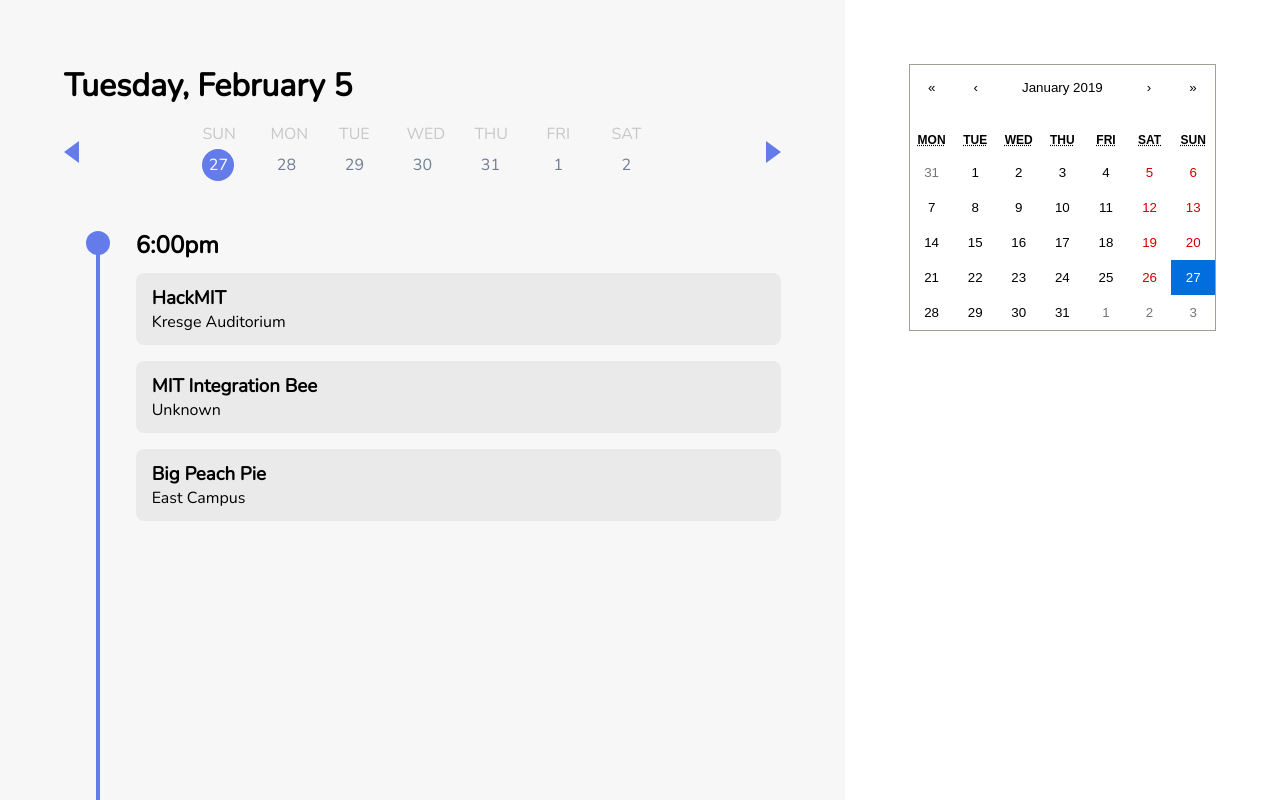
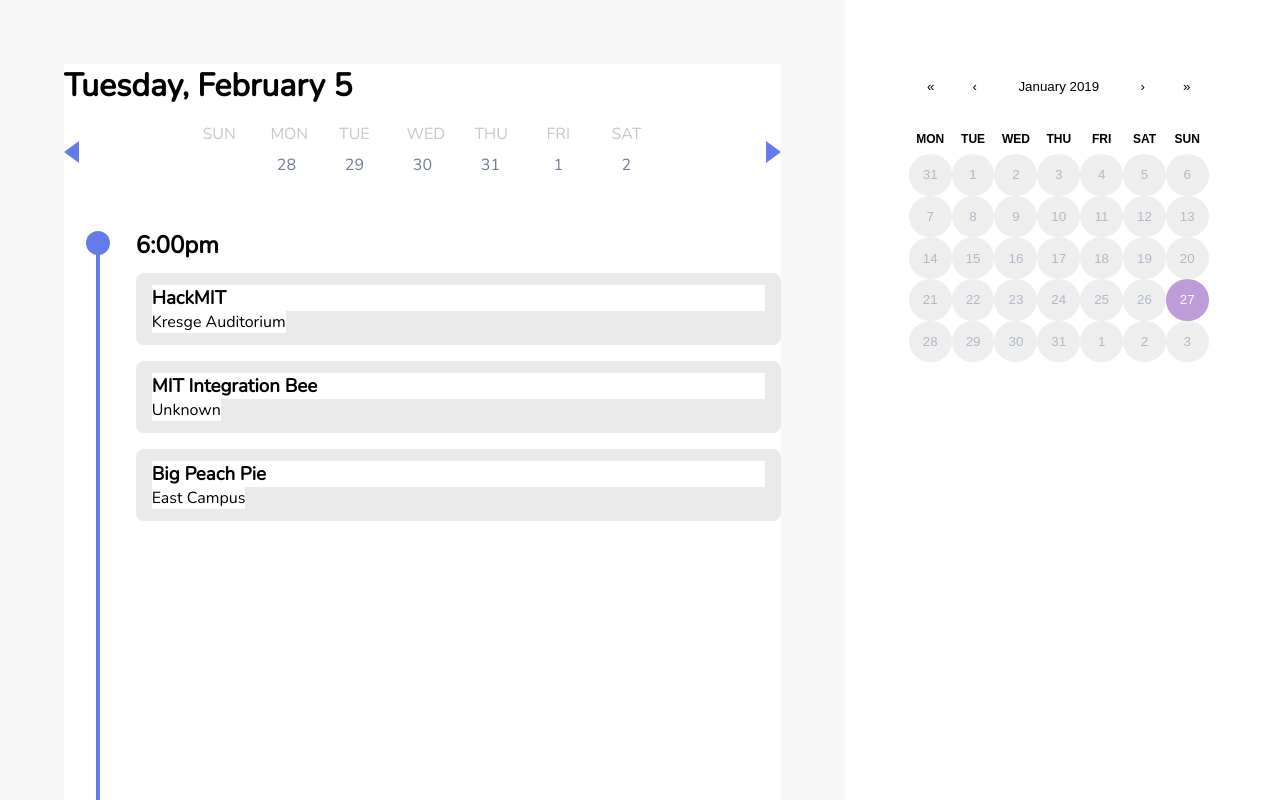
Before and after one commit to dormspam/frontend, a React (Create React App) app: page / in a window 1280 px wide. Shown: the top 800 px of the page. Built offline with nearby package versions, Linux system fonts and the light colour scheme.

Commit message:
calendar

```diff
--- /dev/null
+++ b/src/components/home/header/HomeHeaderCalendar.css
@@ -0,0 +1,25 @@
+.react-calendar {
+  width: 300px;
+  max-width: 100%;
+  border: none;
+}
+
+.react-calendar__tile {
+  color: #B0B9C7;
+  background: #EEEEEE;
+  border-radius: 50%;
+  padding: 1em;
+}
+
+.react-calendar__tile--active {
+  color: #FFF;
+  background-color: #BF9BD8;
+  border-radius: 50%;
+  border: 1em solid #FFF;
+
+}
+
+abbr {
+  background: none;
+  text-decoration: none;
+}
--- a/src/components/home/header/HomeHeaderCalendar.js
+++ b/src/components/home/header/HomeHeaderCalendar.js
@@ -1,5 +1,6 @@
 import React, { Component } from "react";
 import Calendar from 'react-calendar';
+import "./HomeHeaderCalendar.css";
 
 class HomeHeaderCalendar extends Component {
   constructor(props) {
--- a/src/index.css
+++ b/src/index.css
@@ -1,4 +1,6 @@
 * {
+  background-color: #FFF;
+
   margin: 0;
   padding: 0;
 
```
